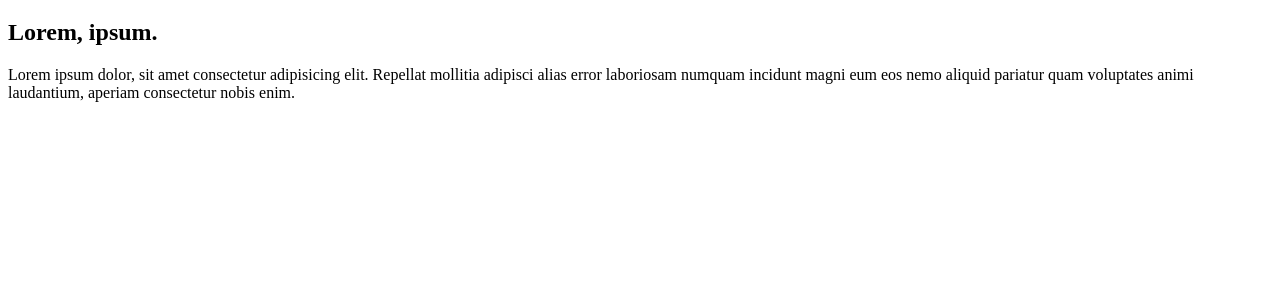
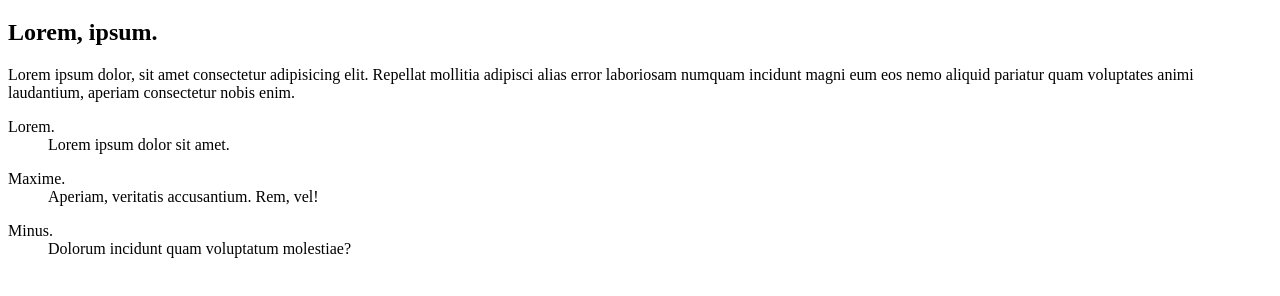
Before and after one commit to MMI-SAE-105/2022-r113-tp2-menu-alpinejs-floh68, a website: page index.html in a window 1280 px wide. Shown: the part 90-386 px from the top of the page. Drawn offline with nearby package versions, Linux system fonts and the light colour scheme.

Commit message:
faire un accordéon

```diff
--- a/index.html
+++ b/index.html
@@ -1,5 +1,5 @@
 <!DOCTYPE html>
-<html lang="fr" x-data="{menuIsOpen : false}":class="{noscroll:menuIsOpen"}>
+<html lang="fr" x-data="{menuIsOpen: false, accordeon1IsOpen: false, accordeon2IsOpen: false, accordeon3IsOpen: false}":class="{noscroll:menuIsOpen"}>
   <head>
     <meta charset="UTF-8" />
     <meta http-equiv="X-UA-Compatible" content="IE=edge" />
@@ -55,3 +55,15 @@
     </p>
   </body>
 </html>
+<dl>
+  <dt>Lorem.</dt>
+  <dd>Lorem ipsum dolor sit amet.</dd>
+</dl>
+<dl>
+  <dt>Maxime.</dt>
+  <dd>Aperiam, veritatis accusantium. Rem, vel!</dd>
+</dl>
+<dl>
+  <dt>Minus.</dt>
+  <dd>Dolorum incidunt quam voluptatum molestiae?</dd>
+</dl>
```
